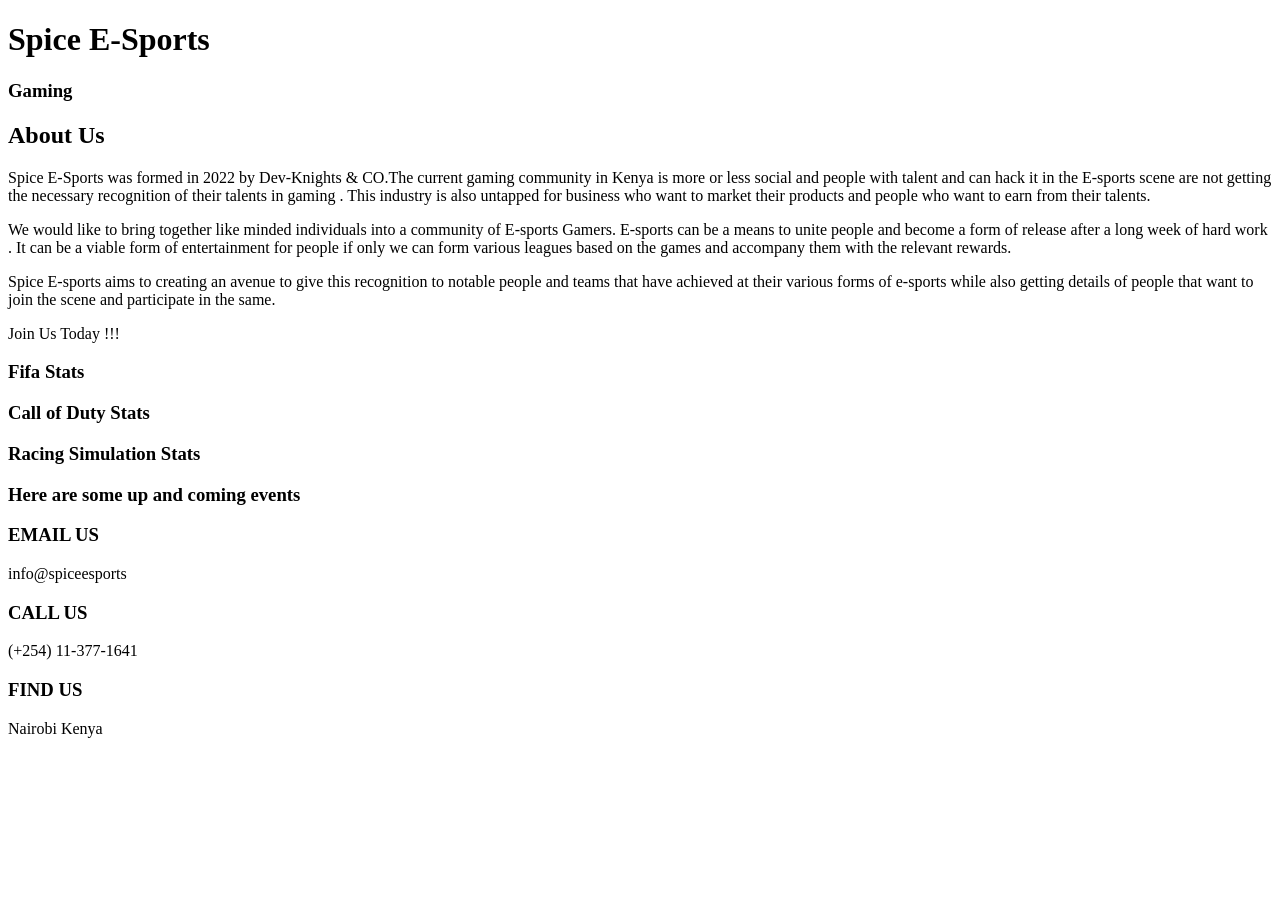
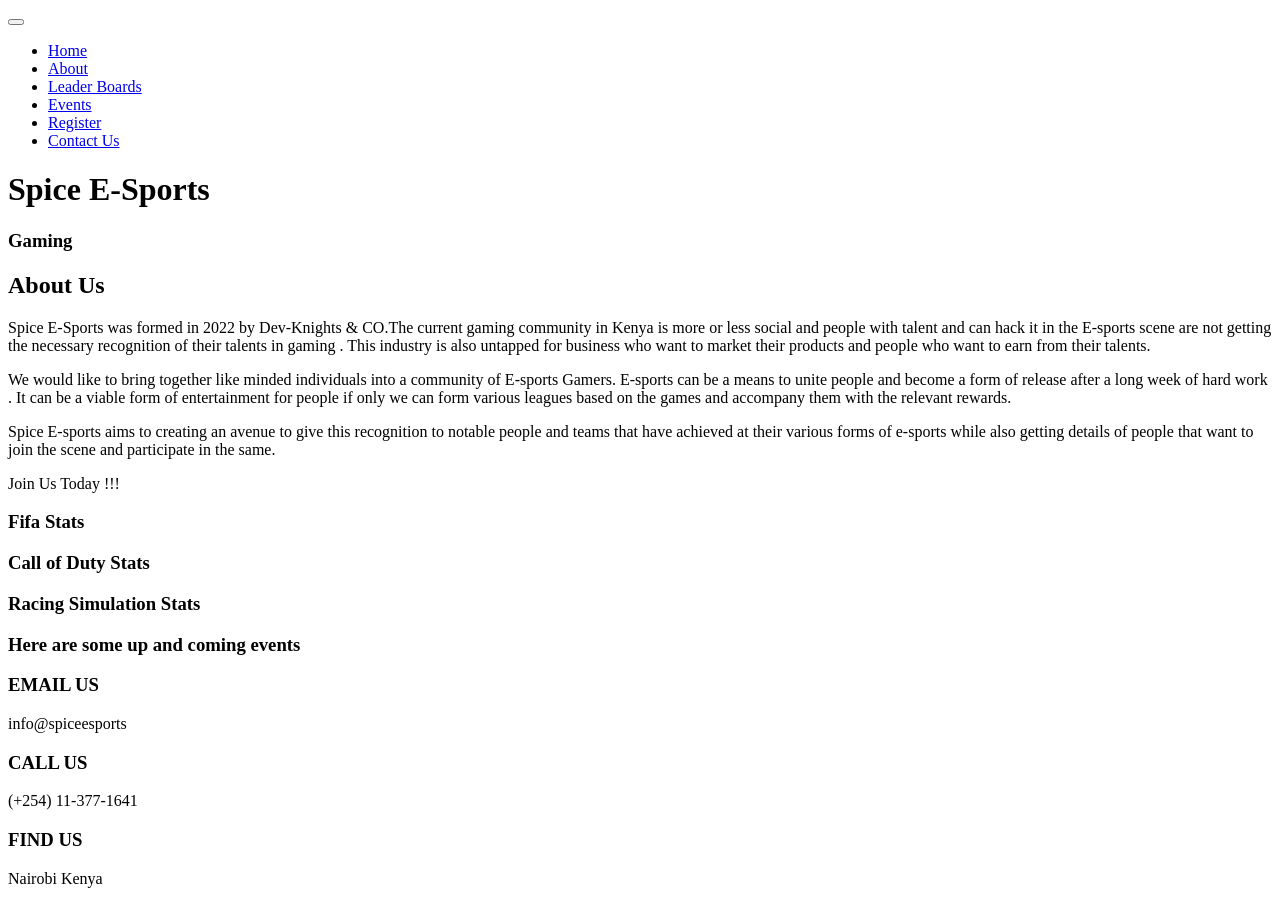
Before and after one commit to JMuhlanga/phase-1-project, a plain HTML site: page index.html in a window 1280 px wide. Before the commit the page ends 800 px from the top, so only its background shows below. Drawn offline with Linux system fonts and the light colour scheme.

Commit message:
Addition of Nav Bar elements

```diff
--- a/index.html
+++ b/index.html
@@ -16,9 +16,39 @@
 
         <!-- nav sections -->
         <nav>
+            <button></button>
             <div>
+                <ul>
+                    <!-- Home Nav Link -->
+                    <li>
+                        <a href="#home">Home</a>
+                    </li>
 
+                    <!-- About Nav Link -->
+                    <li>
+                        <a href="#about">About</a>
+                    </li>
 
+                    <!-- Leader Boards Nav Link -->
+                    <li>
+                        <a href="#lboards">Leader Boards</a>
+                    </li>
+
+                    <!-- Events Nav Link -->
+                    <li>
+                        <a href="#events">Events</a>
+                    </li>
+
+                    <!-- Registration Forms Nav Link -->
+                    <li>
+                        <a href="#regs">Register</a>
+                    </li>
+
+                    <!-- Contact Us Nav Link -->
+                    <li>
+                        <a href="#contact">Contact Us</a>
+                    </li>
+                </ul>
             </div>
 
         </nav>
@@ -80,10 +110,7 @@
         <!-- Register Section -->
         <div>
             <div>
-                <form>
 
-
-                </form>
             </div>
 
         </div>
```
